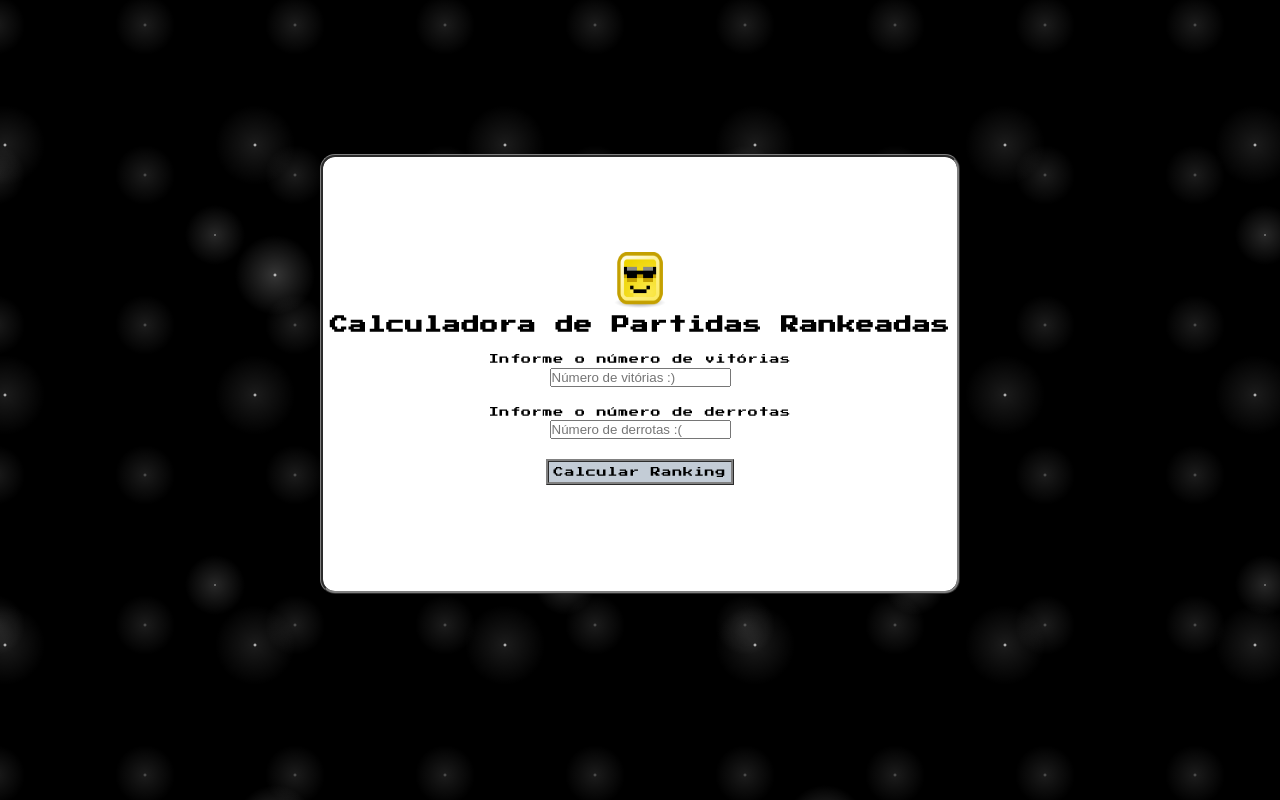
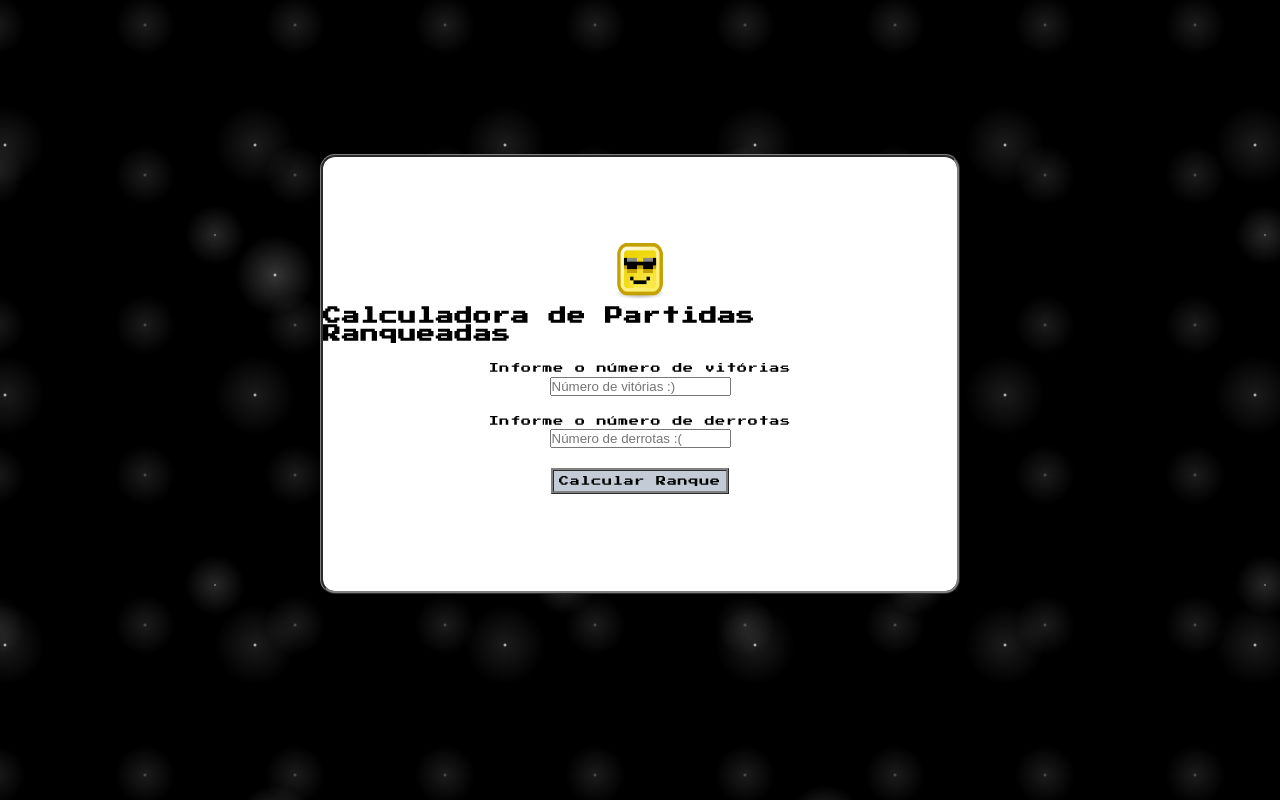
Before and after one commit to profa-janaina/Desafio-Calculadora-Partidas-Ranqueadas, a plain HTML site: page index.html in a window 1280 px wide. Drawn offline with Linux system fonts and the light colour scheme.

Commit message:
Grammar correction

```diff
--- a/index.html
+++ b/index.html
@@ -3,7 +3,7 @@
 <head>
     <meta charset="UTF-8">
     <meta name="viewport" content="width=device-width, initial-scale=1.0">
-    <title>Calculadora de partidas Rankeadas</title>
+    <title>Calculadora de Partidas Ranqueadas</title>
 
     <link rel="stylesheet" href="src/style.css">
 
@@ -15,7 +15,7 @@
 <body>
     <div class="container">
         <img src="/src/cool.png" alt="gato com tampão de pirata estilo pixel">
-        <h1>Calculadora de Partidas Rankeadas</h1>
+        <h1>Calculadora de Partidas Ranqueadas</h1>
         <br><br>
         <label>Informe o número de vitórias</label>
         <input type="number" placeholder="Número de vitórias :)" id="numeroVitorias">
@@ -23,7 +23,7 @@
         <label>Informe o número de derrotas </label>
         <input type="number" placeholder="Número de derrotas :(" id="numeroDerrotas">
         <br><br>
-        <button onclick="calcularRanking()" id="btnClassificador">Calcular Ranking</button>
+        <button onclick="calcularRanque()" id="btnClassificador">Calcular Ranque</button>
         <br>
         <div>
             <p id="resultadoClassificacao"></p>
--- a/src/main.js
+++ b/src/main.js
@@ -3,7 +3,7 @@ let numeroDerrotas = "";
 let nivelHeroi;
 let mensagem;
 
-function calcularRanking(){
+function calcularRanque(){
     numeroVitorias = document.getElementById("numeroVitorias").value;
     numeroDerrotas = document.getElementById("numeroDerrotas").value;
 
```
